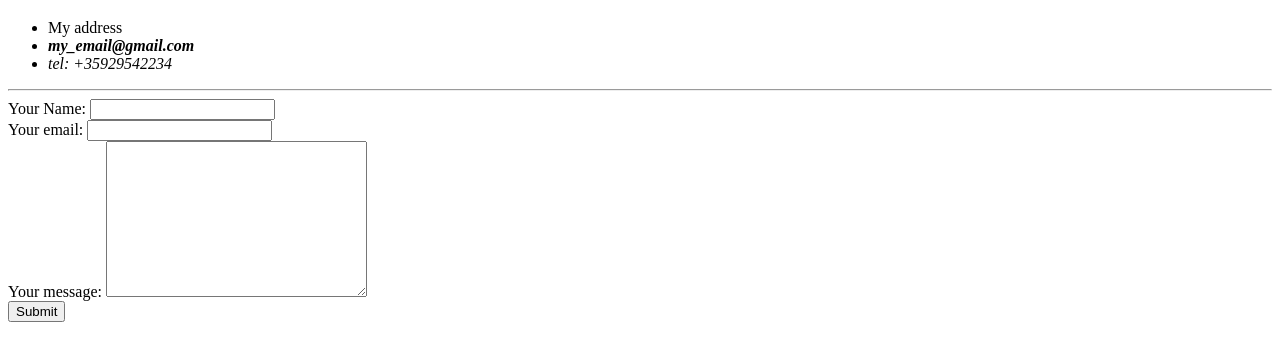
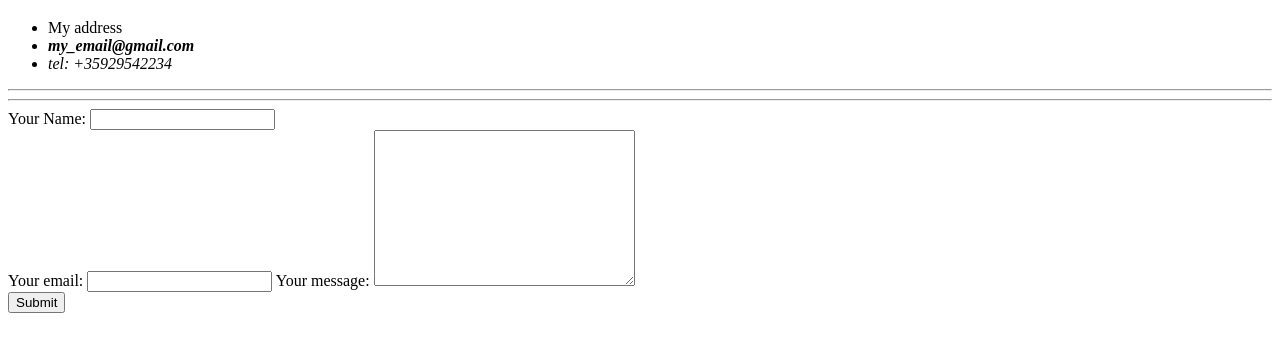
Before and after one commit to Go6enzet0/preliminary-sv, a plain HTML site: page contact.html in a window 1280 px wide. Shown: the part 61-422 px from the top of the page. Drawn offline with Linux system fonts and the light colour scheme.

Commit message:
Add files via upload

```diff
--- a/contact.html
+++ b/contact.html
@@ -15,11 +15,12 @@
     <hr>
   </body>
 </html>
+<hr>
 <form  action="mailto:georgepetrovpiano@gmail.com" method="post" enctype="text/plain">
   <label>Your Name:</label>
   <input type="text" name="yourName" value=""><br>
   <label>Your email:</label>
-  <input type="email" name="yourEmail" value=""><br>
+  <input type="email" name="yourEmail" value="">
   <label>Your message:</label>
   <textarea name="yourMessage" rows="10" cols="30"></textarea><br>
   <input type="submit" name="">
```
Also changed, not shown: hobbies.html (+1 -0 lines).
